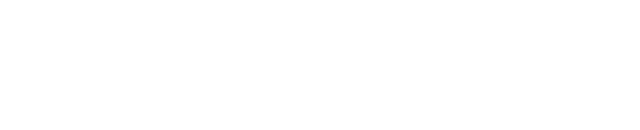
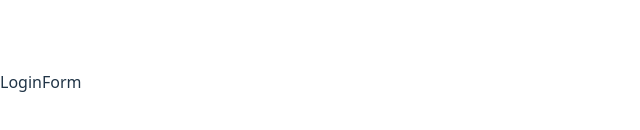
Before and after one commit to DecentralizedMasters/candidate-assignment, a React app in the folder frontend/: page / in a window 1280 px wide. Shown: the part 318-448 px from the top of the page, without its empty margins (0-640 px from the left). Built offline with nearby package versions, Linux system fonts and the light colour scheme; the HTML template or start-up script is replaced by a standard one.

Commit message:
Add main application structure with Home and Landing pages

```diff
--- a/frontend/src/App.tsx
+++ b/frontend/src/App.tsx
@@ -1,10 +1,13 @@
+import Home from "./pages/Home"
+import Landing from "./pages/Landing"
+
+
 
 const App = () => {
-  return (
-    <div>
-
-    </div>
-  )
+  return isLoggedIn() ? <Home /> : <Landing />
 }
 
 export default App
+function isLoggedIn() {
+  return false
+}
--- /dev/null
+++ b/frontend/src/components/CustomWidgets.tsx
@@ -0,0 +1,11 @@
+import React from 'react'
+
+const CustomWidget = () => {
+  return (
+    <div>
+      Wallet
+    </div>
+  )
+}
+
+export default CustomWidget
--- /dev/null
+++ b/frontend/src/components/LoginForm.tsx
@@ -0,0 +1,11 @@
+
+
+const LoginForm = () => {
+  return (
+    <div>
+      LoginForm
+    </div>
+  )
+}
+
+export default LoginForm
--- /dev/null
+++ b/frontend/src/pages/Home.tsx
@@ -0,0 +1,12 @@
+import CustomWidget from "../components/CustomWidgets"
+
+
+const Home = () => {
+  return (
+    <div>
+      <CustomWidget />
+    </div>
+  )
+}
+
+export default Home
--- /dev/null
+++ b/frontend/src/pages/Landing.tsx
@@ -0,0 +1,12 @@
+import LoginForm from "../components/LoginForm"
+
+
+const Landing = () => {
+  return (
+    <div>
+      <LoginForm />
+    </div>
+  )
+}
+
+export default Landing
```
Also changed, not shown: frontend/src/components/LogoutButton.tsx (added, +11 -0 lines).
